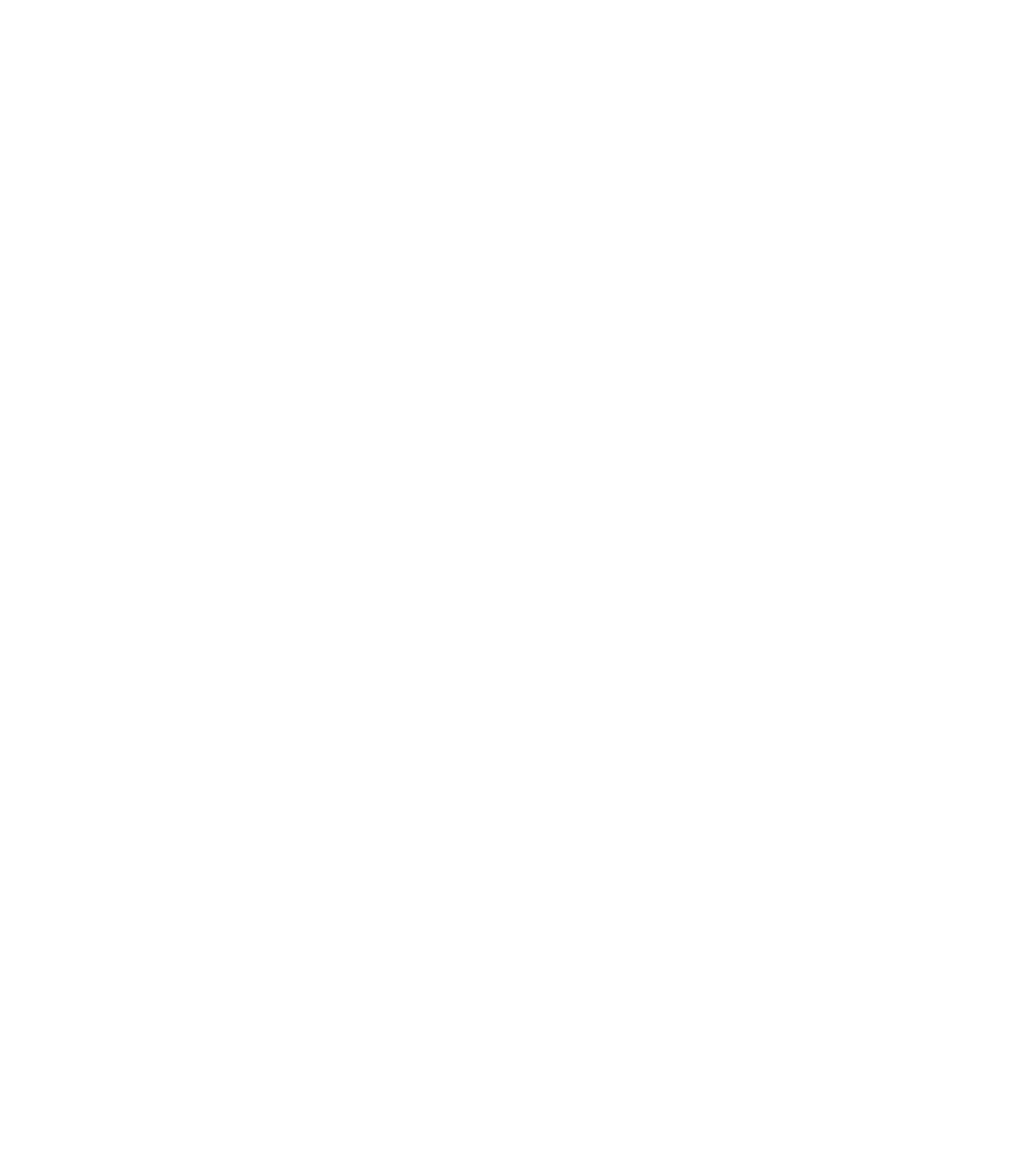
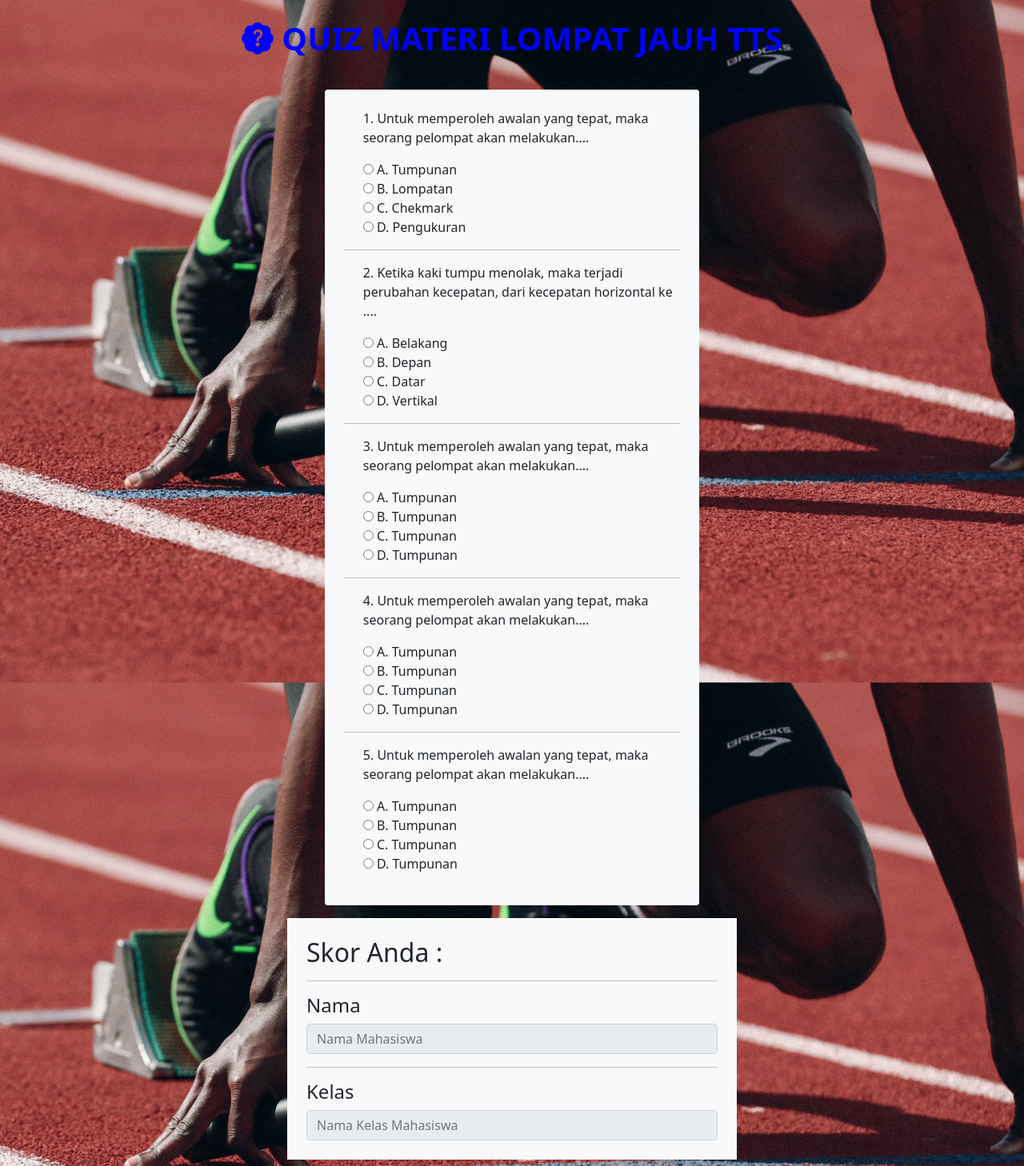
Before and after one commit to defadels/materi-olahraga-basis-web, a plain HTML site: page materi-utama/quiz.html in a window 1280 px wide. Shown: the whole page at 80% size. Before the commit the page ends 800 px from the top, so only its background shows below. Drawn offline with nearby package versions, Linux system fonts and the light colour scheme.

Commit message:
Menambah halaman quiz

```diff
--- a/materi-utama/quiz.html
+++ b/materi-utama/quiz.html
@@ -0,0 +1,117 @@
+<!doctype html>
+<html lang="id">
+  <head>
+    <!-- Required meta tags -->
+    <meta charset="utf-8">
+    <meta name="viewport" content="width=device-width, initial-scale=1">
+
+    <!-- Bootstrap CSS -->
+    <link href="https://cdn.jsdelivr.net/npm/bootstrap@5.0.1/dist/css/bootstrap.min.css" rel="stylesheet" integrity="sha384-+0n0xVW2eSR5OomGNYDnhzAbDsOXxcvSN1TPprVMTNDbiYZCxYbOOl7+AMvyTG2x" crossorigin="anonymous">
+    <link rel="stylesheet" href="https://cdn.jsdelivr.net/npm/bootstrap-icons@1.5.0/font/bootstrap-icons.css">
+
+    <title>Selamat Datang</title>
+    <style>
+        body {
+            background: url(../img/bg-1.jpg);
+            background-repeat: no-repeat;
+            background-size: cover;
+            background-attachment: fixed;
+            background-position: center;
+        }
+    </style>
+  </head>
+  <body>
+    <div class="container">
+        <div class="row justify-content-md-center p-4">
+            <div class="col col-lg-8">
+        <h1 class="fw-bold text-center" style="color: blue!important;">
+            <i class="bi bi-patch-question-fill"></i>
+           QUIZ MATERI LOMPAT JAUH TTS
+        </h1>
+        </div>
+
+        </div>
+    </div>
+
+
+    <div class="container">
+        <div class="row justify-content-md-center p-2">
+            <div class="col col-md-5 bg-light p-4 rounded">
+                <form action="">
+
+                    <div class="form-check mb-3">
+                        <p>1. Untuk memperoleh awalan yang tepat, maka seorang pelompat akan melakukan....</p>
+                        <input type="radio" id="satuA" name="satu"> A. Tumpunan <br>
+                        <input type="radio" id="satuB" name="satu"> B. Lompatan <br>
+                        <input type="radio" id="satuC" name="satu"> C. Chekmark <br>
+                        <input type="radio" id="satuD" name="satu"> D. Pengukuran <br>
+                    </div>
+                    <hr>
+                    <div class="form-check mb-3">
+                        <p>2. Ketika kaki tumpu menolak, maka terjadi perubahan kecepatan, dari
+                        kecepatan horizontal ke ....</p>
+                        <input type="radio" id="duaA" name="dua"> A. Belakang <br>
+                        <input type="radio" id="duaB" name="dua"> B. Depan <br>
+                        <input type="radio" id="duaC" name="dua"> C. Datar <br>
+                        <input type="radio" id="duaD" name="dua"> D. Vertikal <br>
+                    </div>
+                    <hr>
+                    <div class="form-check mb-3">
+                        <p>3. Untuk memperoleh awalan yang tepat, maka seorang pelompat akan melakukan....</p>
+                        <input type="radio" id="tigaA" name="tiga"> A. Tumpunan <br>
+                        <input type="radio" id="tigaB" name="tiga"> B. Tumpunan <br>
+                        <input type="radio" id="tigaC" name="tiga"> C. Tumpunan <br>
+                        <input type="radio" id="tigaD" name="tiga"> D. Tumpunan <br>
+                    </div>
+                    <hr>
+                    <div class="form-check mb-3">
+                        <p>4. Untuk memperoleh awalan yang tepat, maka seorang pelompat akan melakukan....</p>
+                        <input type="radio" id="empatA" name="empat"> A. Tumpunan <br>
+                        <input type="radio" id="empatB" name="empat"> B. Tumpunan <br>
+                        <input type="radio" id="empatC" name="empat"> C. Tumpunan <br>
+                        <input type="radio" id="empatD" name="empat"> D. Tumpunan <br>
+                    </div>
+                    <hr>
+                    <div class="form-check mb-3">
+                        <p>5. Untuk memperoleh awalan yang tepat, maka seorang pelompat akan melakukan....</p>
+                        <input type="radio" id="limaA" name="lima"> A. Tumpunan <br>
+                        <input type="radio" id="limaB" name="lima"> B. Tumpunan <br>
+                        <input type="radio" id="limaC" name="lima"> C. Tumpunan <br>
+                        <input type="radio" id="limaD" name="lima"> D. Tumpunan <br>
+                    </div>
+
+                </form>
+            </div>
+
+        </div>
+
+        <div class="row justify-content-md-center p-2">
+
+            <div class="col col-lg-6 bg-light p-4">
+                <h2>Skor Anda :</h2>
+                <span></span>
+                <hr>
+                <form action="">
+                    <label for=""><h4>Nama</h4></label>
+                    <input class="form-control" placeholder="Nama Mahasiswa" type="text" disabled>
+                    <hr>
+                    <label for=""><h4>Kelas</h4></label>
+                    <input class="form-control" placeholder="Nama Kelas Mahasiswa" type="text" disabled>
+                </form>
+            </div>
+
+        </div>
+    </div>
+
+    <!-- Optional JavaScript; choose one of the two! -->
+
+    <!-- Option 1: Bootstrap Bundle with Popper -->
+    <script src="https://cdn.jsdelivr.net/npm/bootstrap@5.0.1/dist/js/bootstrap.bundle.min.js" integrity="sha384-gtEjrD/SeCtmISkJkNUaaKMoLD0//ElJ19smozuHV6z3Iehds+3Ulb9Bn9Plx0x4" crossorigin="anonymous"></script>
+
+    <!-- Option 2: Separate Popper and Bootstrap JS -->
+    <!--
+    <script src="https://cdn.jsdelivr.net/npm/@popperjs/core@2.9.2/dist/umd/popper.min.js" integrity="sha384-IQsoLXl5PILFhosVNubq5LC7Qb9DXgDA9i+tQ8Zj3iwWAwPtgFTxbJ8NT4GN1R8p" crossorigin="anonymous"></script>
+    <script src="https://cdn.jsdelivr.net/npm/bootstrap@5.0.1/dist/js/bootstrap.min.js" integrity="sha384-Atwg2Pkwv9vp0ygtn1JAojH0nYbwNJLPhwyoVbhoPwBhjQPR5VtM2+xf0Uwh9KtT" crossorigin="anonymous"></script>
+    -->
+  </body>
+</html>
```
Also changed, not shown: materi-utama/index.html (+1 -1 lines).
